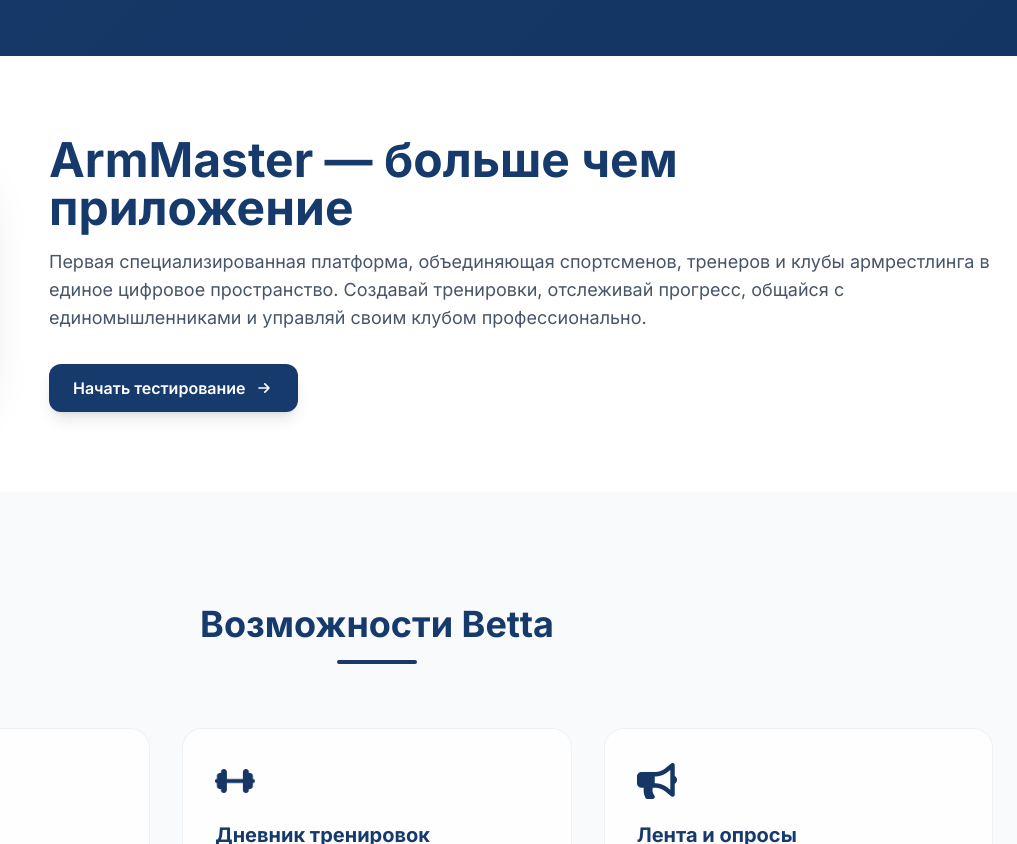
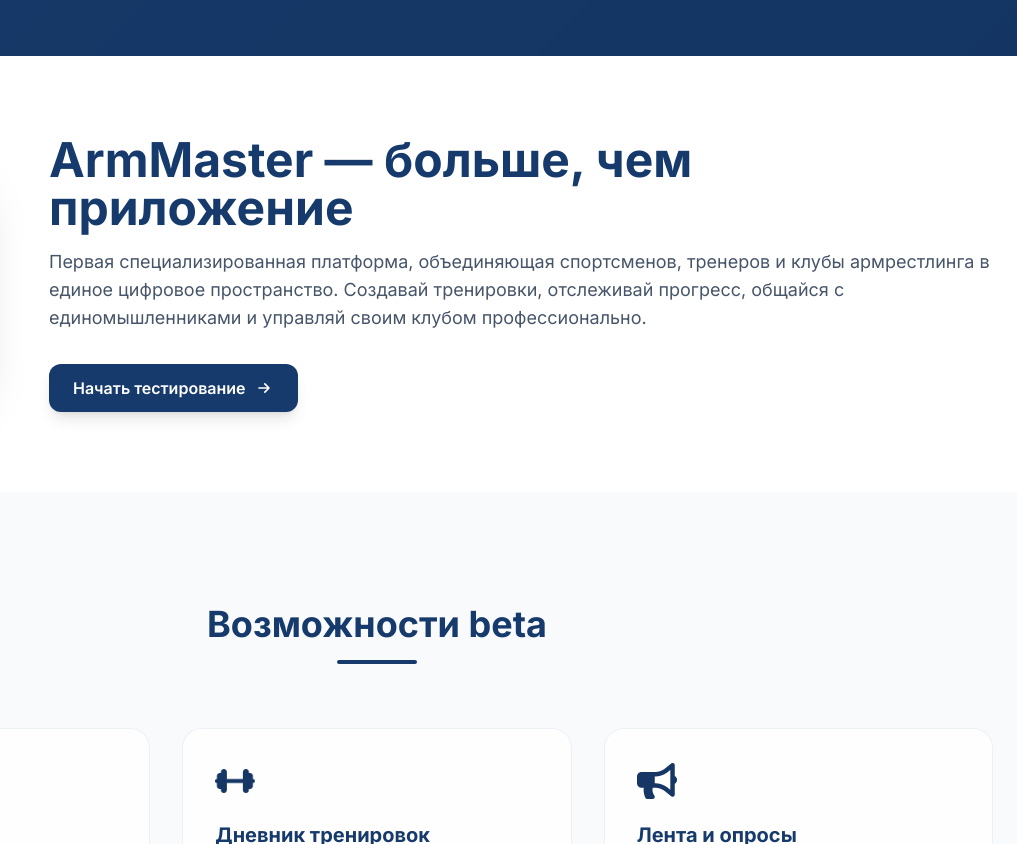
Before and after one commit to TechNovaLabs/ArmMaster, a plain HTML site: page index.html in a window 1280 px wide. Shown: the part 520-1364 px from the top of the page, 263-1280 px from the left. Drawn offline with nearby package versions, Linux system fonts and the light colour scheme.

Commit message:
Update index.html

```diff
--- a/index.html
+++ b/index.html
@@ -86,7 +86,7 @@
                 <!-- Description Block -->
                 <div class="flex-1 text-center lg:text-left">
                     <h2 class="text-3xl sm:text-4xl lg:text-5xl font-bold text-deep-blue mb-4">
-                        ArmMaster — больше чем приложение
+                        ArmMaster — больше, чем приложение
                     </h2>
 
                     <!-- Description -->
@@ -117,7 +117,7 @@
     <!-- Features Section -->
     <section id="features" class="py-16 sm:py-20 lg:py-28 px-4 sm:px-6 max-w-7xl mx-auto">
         <div class="text-center mb-10 sm:mb-16 reveal">
-            <h2 class="text-2xl sm:text-3xl md:text-4xl font-bold text-deep-blue mb-3 sm:mb-4">Возможности Betta</h2>
+            <h2 class="text-2xl sm:text-3xl md:text-4xl font-bold text-deep-blue mb-3 sm:mb-4">Возможности beta</h2>
             <div class="h-1 w-16 sm:w-20 bg-deep-blue mx-auto rounded-full"></div>
         </div>
 
@@ -537,4 +537,5 @@
     <script src="script.js"></script>
 </body>
 
+
 </html>
```
